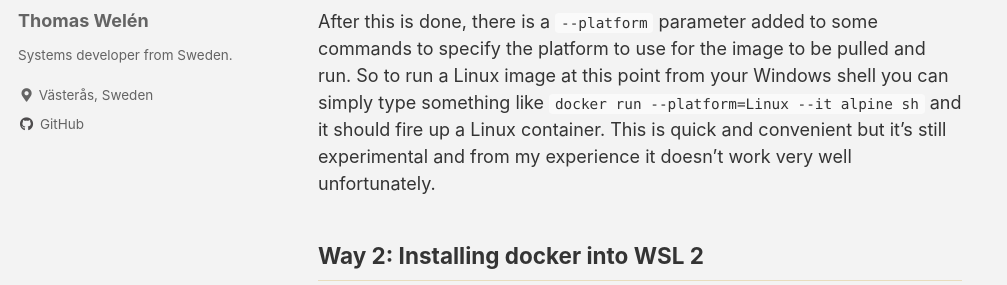
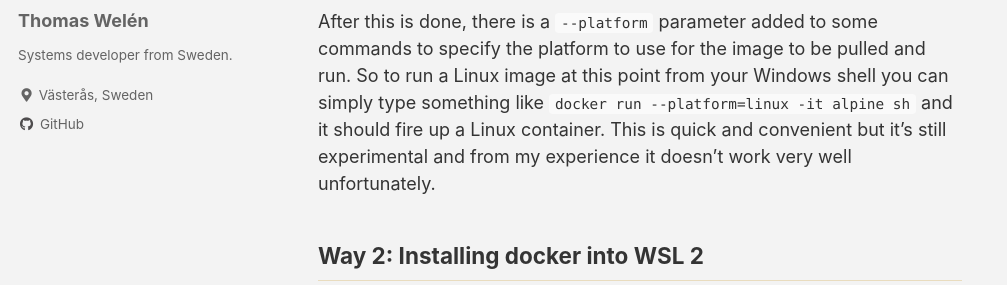
Before and after one commit to 2mas/2mas.github.io, a Jekyll site: the page built from _posts/2023-07-03-dual-running-windows-linux-docker.md, in a window 1280 px wide and 900 px high, scrolled down 945 px. Shown: the part 164-449 px from the top of the window, without its empty margins (0-1007 px from the left). Built offline with Jekyll 4.4.1, drawn with Linux system fonts in a browser that asks for light colours; cached includes are drawn as plain includes; comment, search, counter and statistics services are not loaded.

Commit message:
Adjust typo

```diff
--- a/_posts/2023-07-03-dual-running-windows-linux-docker.md
+++ b/_posts/2023-07-03-dual-running-windows-linux-docker.md
@@ -20,7 +20,7 @@ There is a way to pull and run Docker images for Linux while having Docker Deskt
 
 ![docker-experimental][docker-experimental]
 
-After this is done, there is a `--platform` parameter added to some commands to specify the platform to use for the image to be pulled and run. So to run a Linux image at this point from your Windows shell you can simply type something like `docker run --platform=Linux --it alpine sh` and it should fire up a Linux container. This is quick and convenient but it's still experimental and from my experience it doesn't work very well unfortunately.
+After this is done, there is a `--platform` parameter added to some commands to specify the platform to use for the image to be pulled and run. So to run a Linux image at this point from your Windows shell you can simply type something like `docker run --platform=linux -it alpine sh` and it should fire up a Linux container. This is quick and convenient but it's still experimental and from my experience it doesn't work very well unfortunately.
 
 ## Way 2: Installing docker into WSL 2
 By installing Docker into your WSL 2 distribution you can run Docker fully inside of your WSL 2 instead of relying on Docker Desktop to do the magic for you. From my point of view this  approach feels more stable.
```
